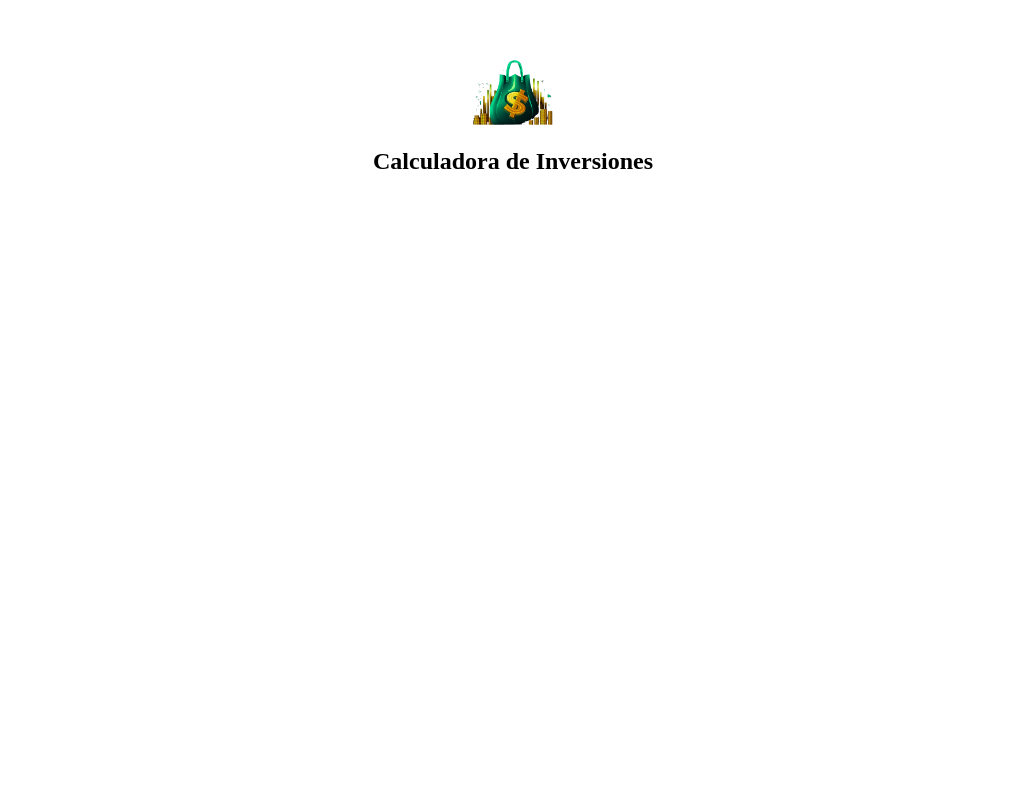
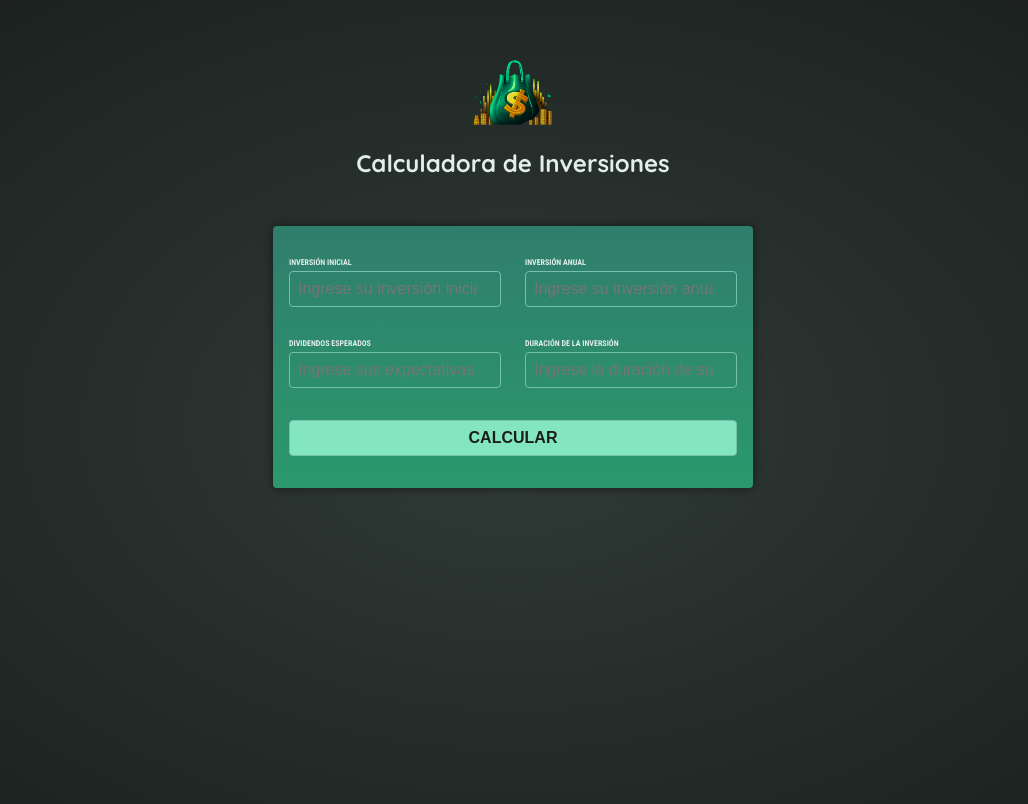
Before and after one commit to Santiparra/Angular-18-InvestmentApp-Demo, an Angular app: page / in a window 1280 px wide. Shown: the top 804 px of the page, without its empty margins (127-1155 px from the left). Built offline with nearby package versions, Linux system fonts and the light colour scheme.

Commit message:
user input initial skeleton

```diff
--- a/src/app/app.component.html
+++ b/src/app/app.component.html
@@ -1 +1,2 @@
 <app-header></app-header>
+<app-user-input></app-user-input>
--- a/src/app/app.component.ts
+++ b/src/app/app.component.ts
@@ -1,11 +1,11 @@
 import { Component } from '@angular/core';
 
-import { HeaderComponent } from './presentation/components';
+import { HeaderComponent, UserInputComponent } from './presentation/components';
 
 @Component({
   selector: 'app-root',
   standalone: true,
-  imports: [HeaderComponent],
+  imports: [HeaderComponent, UserInputComponent],
   templateUrl: './app.component.html',
 })
 export class AppComponent {
--- a/src/app/app.config.ts
+++ /dev/null
@@ -1,8 +0,0 @@
-import { ApplicationConfig, provideZoneChangeDetection } from '@angular/core';
-import { provideRouter } from '@angular/router';
-
-import { routes } from './app.routes';
-
-export const appConfig: ApplicationConfig = {
-  providers: [provideZoneChangeDetection({ eventCoalescing: true }), provideRouter(routes)]
-};
--- a/src/app/app.routes.ts
+++ /dev/null
@@ -1,3 +0,0 @@
-import { Routes } from '@angular/router';
-
-export const routes: Routes = [];
--- a/src/app/presentation/components/index.ts
+++ b/src/app/presentation/components/index.ts
@@ -1 +1,2 @@
 export * from './header';
+export * from './user-input';
--- /dev/null
+++ b/src/app/presentation/components/user-input/index.ts
@@ -0,0 +1,4 @@
+
+
+
+export * from './user-input.component';
--- /dev/null
+++ b/src/app/presentation/components/user-input/user-input.component.css
@@ -0,0 +1,50 @@
+form {
+  padding: 1rem;
+  max-width: 30rem;
+  margin: 2rem auto;
+  border-radius: 4px;
+  background: linear-gradient(180deg, #307e6c, #2b996d);
+  box-shadow: 0 0 10px rgba(0, 0, 0, 0.5);
+}
+
+.input-group {
+  display: flex;
+  justify-content: space-evenly;
+  gap: 1.5rem;
+}
+
+label {
+  display: block;
+  margin-bottom: 0.25rem;
+  font-family: "Roboto Condensed", sans-serif;
+  font-size: 0.5rem;
+  font-weight: bold;
+  text-transform: uppercase;
+}
+
+input {
+  width: 100%;
+  padding: 0.5rem;
+  border: 1px solid #76c0ae;
+  border-radius: 0.25rem;
+  background-color: transparent;
+  color: #c2e9e0;
+  font-size: 1rem;
+}
+
+button {
+  width: 100%;
+  padding: 0.5rem;
+  border: 1px solid #76c0ae;
+  border-radius: 0.25rem;
+  background-color: #83e6c0;
+  color: #1a1f1d;
+  font-size: 1rem;
+  font-weight: bold;
+  text-transform: uppercase;
+  cursor: pointer;
+}
+
+button:hover {
+  background-color: #aaf1d6;
+}
--- /dev/null
+++ b/src/app/presentation/components/user-input/user-input.component.html
@@ -0,0 +1,45 @@
+<form (ngSubmit)="onSubmit()">
+  <div class="input-group">
+    <p>
+      <label for="initial-investment">Inversión Inicial</label>
+      <input
+        type="number"
+        id="initial-investment"
+        name="initial-investment"
+        placeholder="Ingrese su inversión inicial"
+      />
+    </p>
+    <p>
+      <label for="annual-investment">Inversión Anual</label>
+      <input
+        type="number"
+        id="annual-investment"
+        name="annual-investment"
+        placeholder="Ingrese su inversión anual"
+      />
+    </p>
+  </div>
+  <div class="input-group">
+    <p>
+      <label for="expected-return">Dividendos esperados</label>
+      <input
+        type="number"
+        id="expected-return"
+        name="expected-return"
+        placeholder="Ingrese sus expectativas de retorno"
+      />
+    </p>
+    <p>
+      <label for="duration">Duración de la inversión</label>
+      <input
+        type="number"
+        id="duration"
+        name="investment-duration"
+        placeholder="Ingrese la duración de su inversión"
+      />
+    </p>
+  </div>
+  <p>
+    <button>Calcular</button>
+  </p>
+</form>
--- /dev/null
+++ b/src/app/presentation/components/user-input/user-input.component.ts
@@ -0,0 +1,16 @@
+import { Component } from '@angular/core';
+import { FormsModule } from '@angular/forms';
+
+@Component({
+  selector: 'app-user-input',
+  standalone: true,
+  imports: [FormsModule],
+  templateUrl: './user-input.component.html',
+  styleUrl: './user-input.component.css'
+})
+export class UserInputComponent {
+
+  onSubmit() {
+    console.log('Submitted');
+  }
+}
--- a/src/main.ts
+++ b/src/main.ts
@@ -1,6 +1,6 @@
 import { bootstrapApplication } from '@angular/platform-browser';
-import { appConfig } from './app/app.config';
+
 import { AppComponent } from './app/app.component';
 
-bootstrapApplication(AppComponent, appConfig)
+bootstrapApplication(AppComponent)
   .catch((err) => console.error(err));
--- a/src/styles.css
+++ b/src/styles.css
@@ -1 +1,20 @@
 /* You can add global styles to this file, and also import other style files */
+@import url('https://fonts.googleapis.com/css2?family=Quicksand:wght@400;700&family=Roboto+Condensed:wght@400;700&display=swap');
+
+* {
+  box-sizing: border-box;
+}
+
+body {
+  margin: 0;
+  font-family: 'Quicksand', sans-serif;
+  -webkit-font-smoothing: antialiased;
+  -moz-osx-font-smoothing: grayscale;
+  background: radial-gradient(#303b37, #1a1f1d);
+  color: #e1eeeb;
+  min-height: 100vh;
+}
+
+.center {
+  text-align: center;
+}
```
Also changed, not shown: 1 other file (tests, documents, lock files or other folders).
